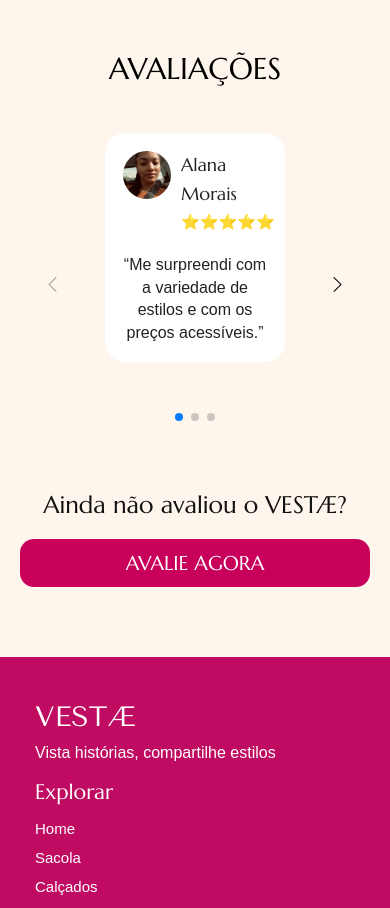
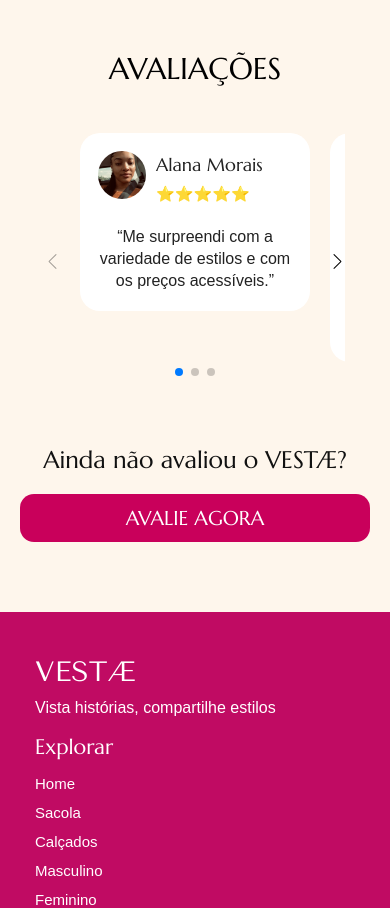
Before and after one commit to alicelanznaster/Hackathon---Vestae, a Vue app: page / in a window 390 px wide. Shown: the part 1520-2428 px from the top of the page. Built offline with nearby package versions, Linux system fonts and the light colour scheme; a web font is replaced by a local one.

Commit message:
FIX: ajuste foto de perfil na avaliação

```diff
--- a/src/components/home/AvaliacaoSection.vue
+++ b/src/components/home/AvaliacaoSection.vue
@@ -255,6 +255,7 @@ function excluirAvaliacao() {
   justify-content: center;
   font-family: 'Marcellus', serif;
   font-size: 22px;
+  flex-shrink: 0;
 }
 
 .acoes {
@@ -412,7 +413,7 @@ function excluirAvaliacao() {
   }
 
   .mobile-cards .card {
-    max-width: 180px;
+    max-width: 270px;
     padding: 18px;
   }
 
```
